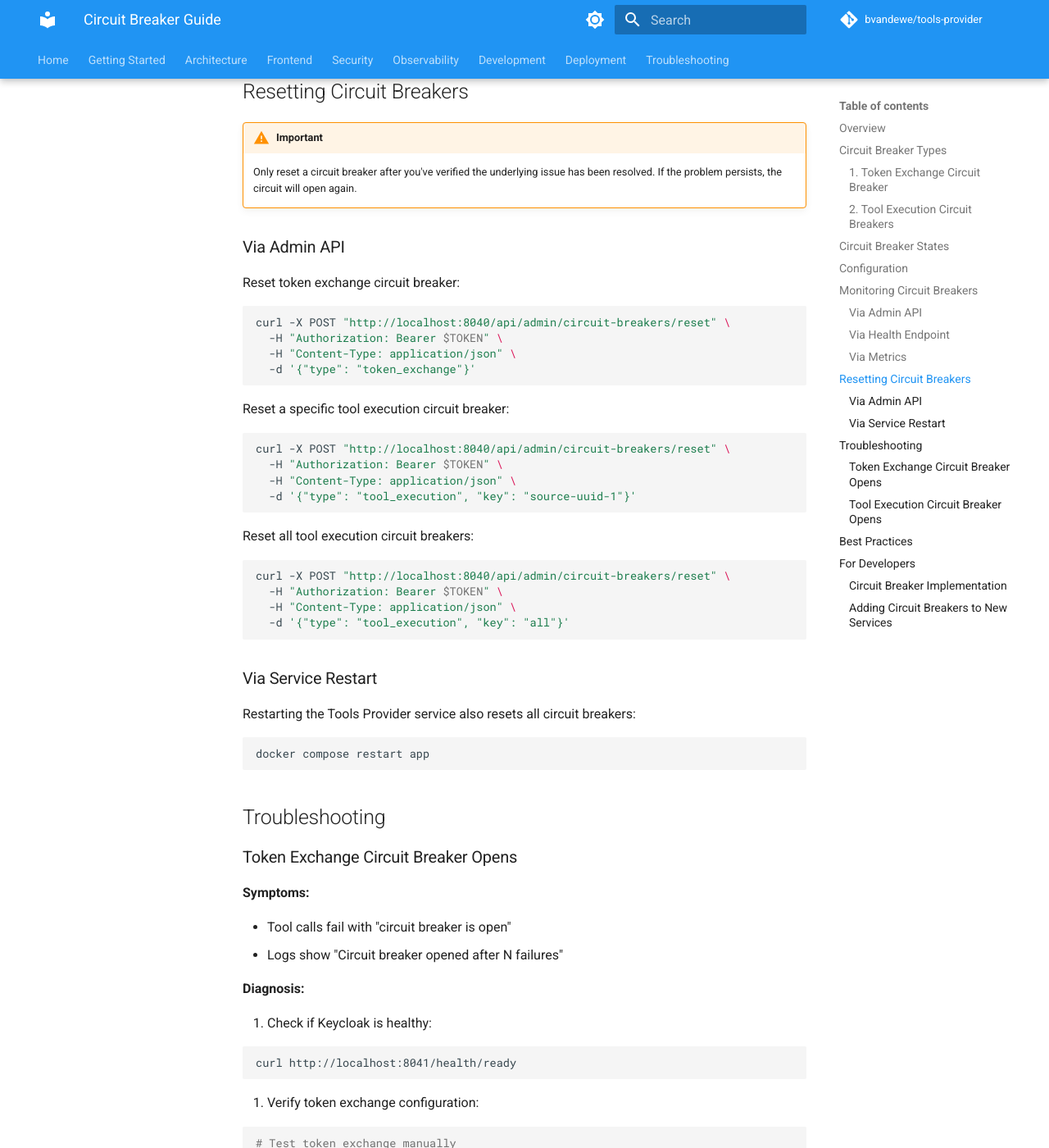
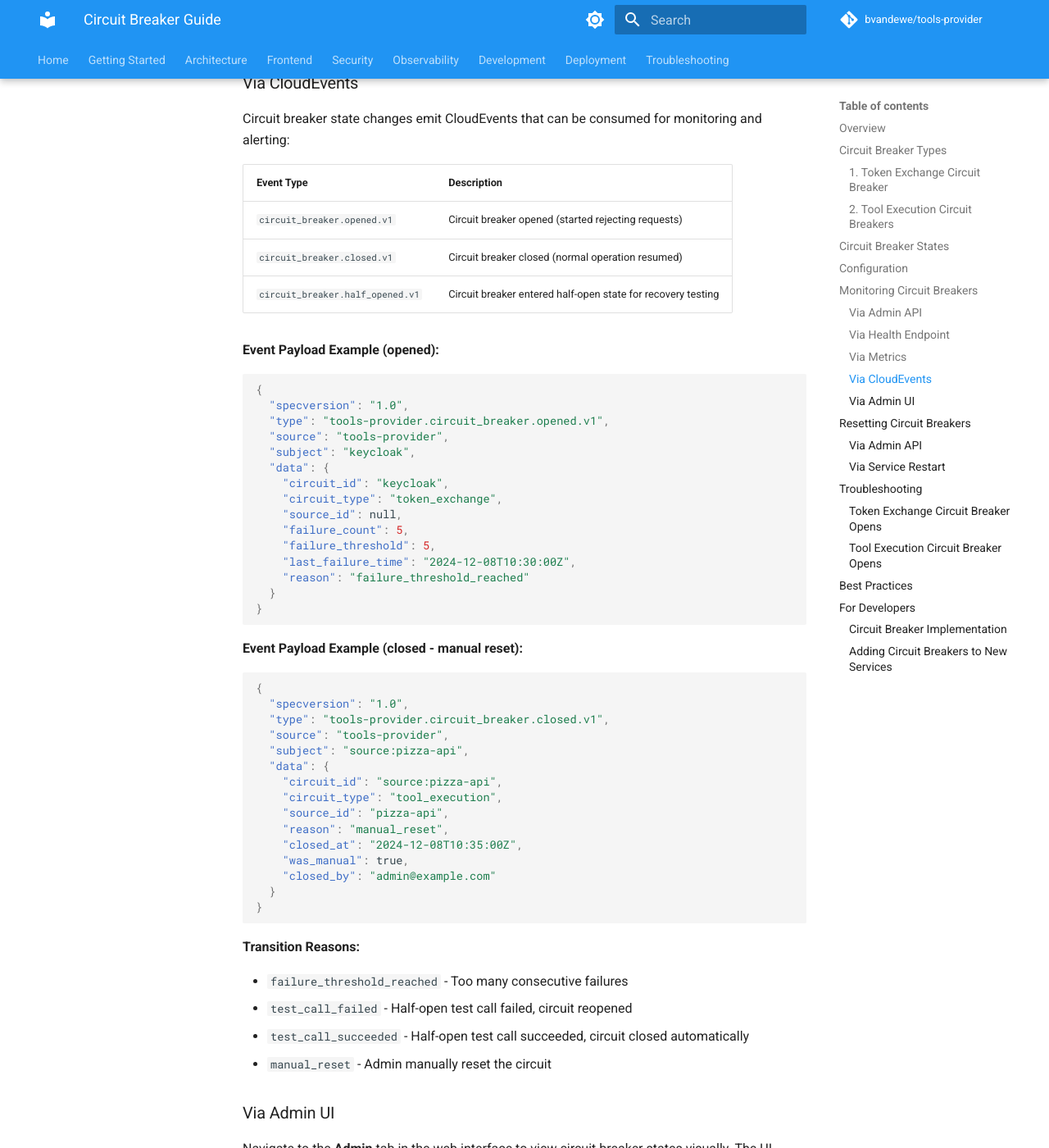
Before and after one commit to bvandewe/tools-provider, an MkDocs documentation site: the page built from docs/troubleshooting/circuit-breaker.md, in a window 1280 px wide and 1400 px high, scrolled down 3008 px. Shown: the whole window at 82% size. Built offline with MkDocs 1.6.1 and Material for MkDocs 9.7.7, drawn with Linux system fonts in a browser that asks for light colours; comment, search, counter and statistics services are not loaded; some of the changed text lies outside the part shown.

````diff
--- a/docs/troubleshooting/circuit-breaker.md
+++ b/docs/troubleshooting/circuit-breaker.md
@@ -106,6 +106,72 @@
 |--------|-------------|
 | `tools_provider.circuit_breaker.opens` | Counter of circuit breaker activations |
 | `tools_provider.circuit_breaker.state` | Current state (0=closed, 1=open) |
+
+### Via CloudEvents
+
+Circuit breaker state changes emit CloudEvents that can be consumed for monitoring and alerting:
+
+| Event Type | Description |
+|------------|-------------|
+| `circuit_breaker.opened.v1` | Circuit breaker opened (started rejecting requests) |
+| `circuit_breaker.closed.v1` | Circuit breaker closed (normal operation resumed) |
+| `circuit_breaker.half_opened.v1` | Circuit breaker entered half-open state for recovery testing |
+
+**Event Payload Example (opened):**
+
+```json
+{
+  "specversion": "1.0",
+  "type": "tools-provider.circuit_breaker.opened.v1",
+  "source": "tools-provider",
+  "subject": "keycloak",
+  "data": {
+    "circuit_id": "keycloak",
+    "circuit_type": "token_exchange",
+    "source_id": null,
+    "failure_count": 5,
+    "failure_threshold": 5,
+    "last_failure_time": "2024-12-08T10:30:00Z",
+    "reason": "failure_threshold_reached"
+  }
+}
+```
+
+**Event Payload Example (closed - manual reset):**
+
+```json
+{
+  "specversion": "1.0",
+  "type": "tools-provider.circuit_breaker.closed.v1",
+  "source": "tools-provider",
+  "subject": "source:pizza-api",
+  "data": {
+    "circuit_id": "source:pizza-api",
+    "circuit_type": "tool_execution",
+    "source_id": "pizza-api",
+    "reason": "manual_reset",
+    "closed_at": "2024-12-08T10:35:00Z",
+    "was_manual": true,
+    "closed_by": "admin@example.com"
+  }
+}
+```
+
+**Transition Reasons:**
+
+- `failure_threshold_reached` - Too many consecutive failures
+- `test_call_failed` - Half-open test call failed, circuit reopened
+- `test_call_succeeded` - Half-open test call succeeded, circuit closed automatically
+- `manual_reset` - Admin manually reset the circuit
+
+### Via Admin UI
+
+Navigate to the **Admin** tab in the web interface to view circuit breaker states visually. The UI shows:
+
+- Color-coded status badges (green=closed, red=open, yellow=half-open)
+- Failure counts and last failure timestamps
+- One-click reset buttons for open circuits
+- Token exchange health information
 
 ## Resetting Circuit Breakers
 
````
Also changed, not shown: CHANGELOG.md (+40 -0 lines), docs/troubleshooting/token-exchange-case-study.md (added, +346 -0 lines).
